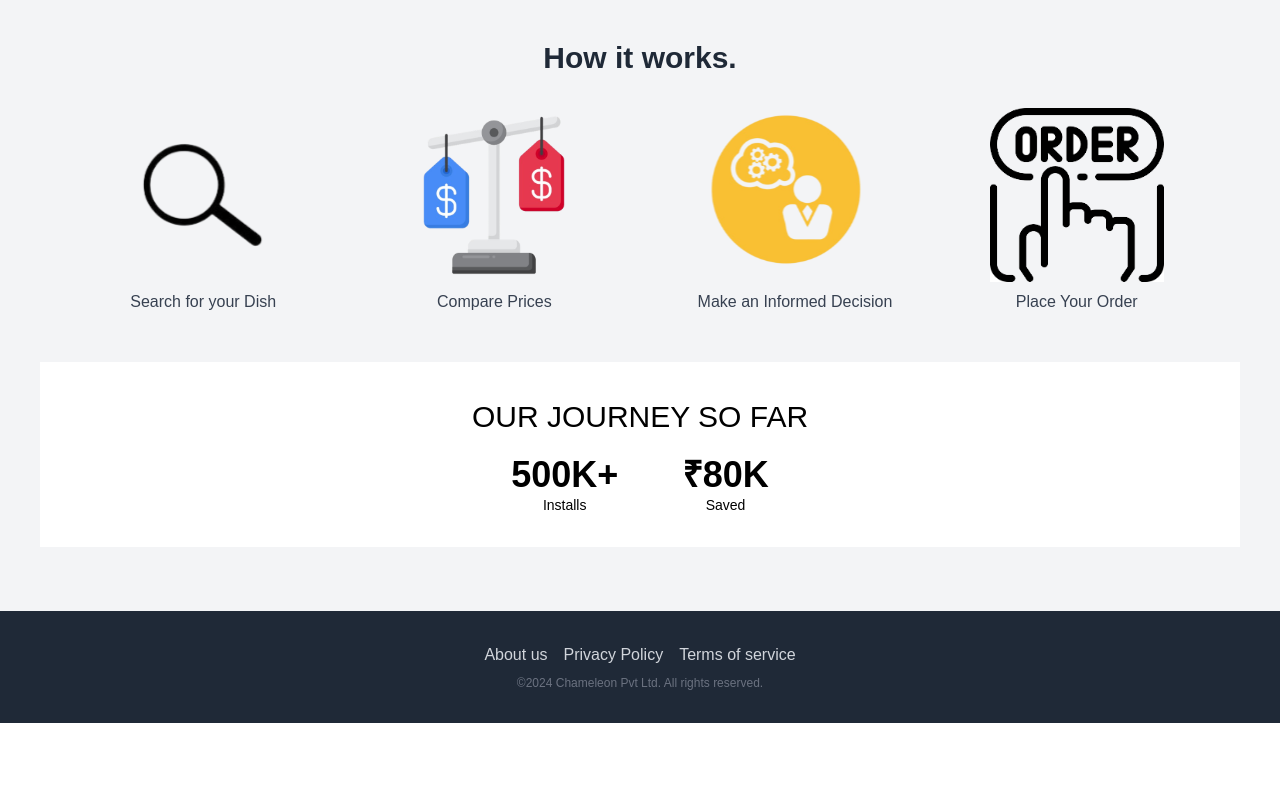
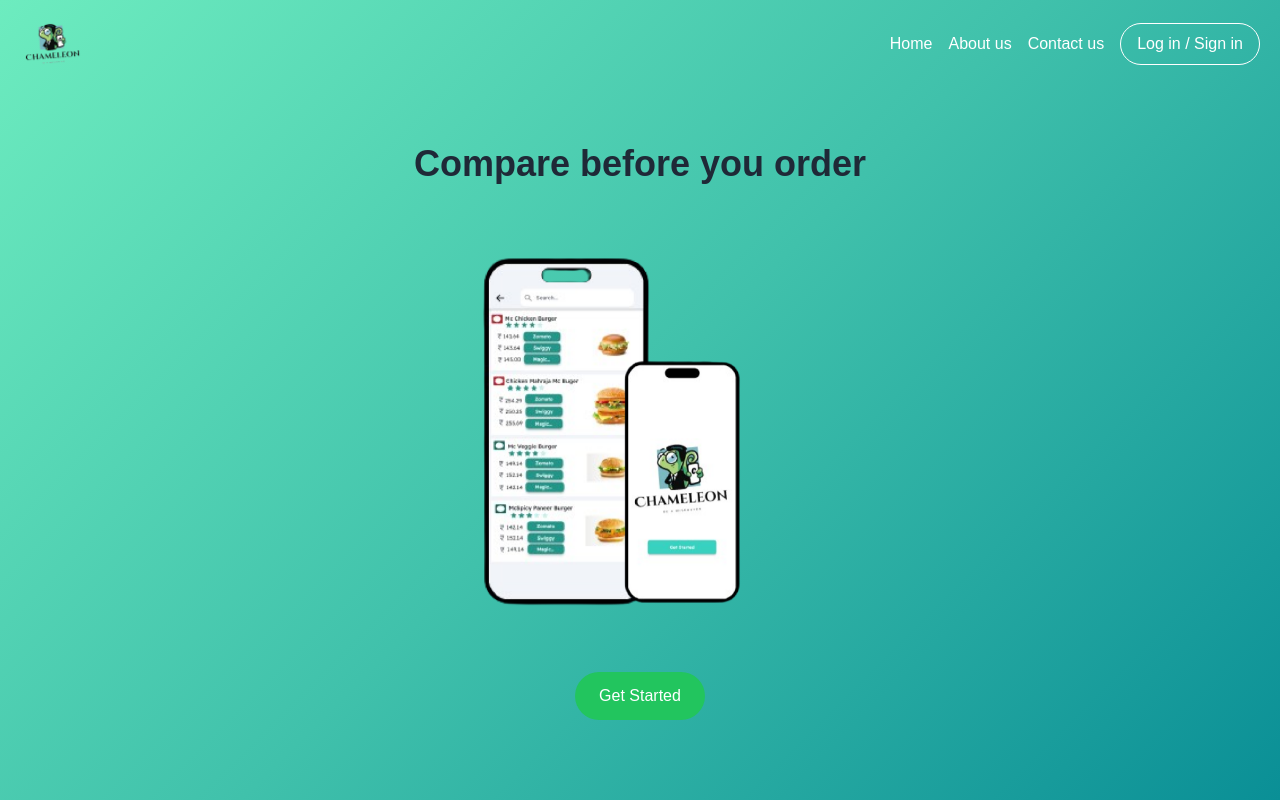
Before and after one commit to chameleon18/prototype, a React (Create React App) app: page / in a window 1280 px wide. Shown: the top 800 px of the page. Built offline with nearby package versions, Linux system fonts and the light colour scheme.

Commit message:
small change in app.js

```diff
--- a/src/App.js
+++ b/src/App.js
@@ -17,8 +17,7 @@
 
         <Routes>
           {/* Main page (Home) route */}
-          <Route path="/main" element={<><MainSection /></>}/>
-          <Route path="/" element={<><HowItWorks /><Footer /></>} />
+          <Route path="/" element={<><MainSection /><HowItWorks /><Footer /></>} />
 
           {/* About Us page route */}
           <Route path="/about" element={<AboutUs />} />
--- a/src/components/Loginpage.js
+++ b/src/components/Loginpage.js
@@ -26,7 +26,7 @@
       console.log("Login successful:", data);
       alert("Login successful! Welcome!");
       // Redirect or perform other actions upon successful login
-      navigate("/main");
+      navigate("/");
     } catch (err) {
       console.error("Unexpected error during login:", err);
     }
```
